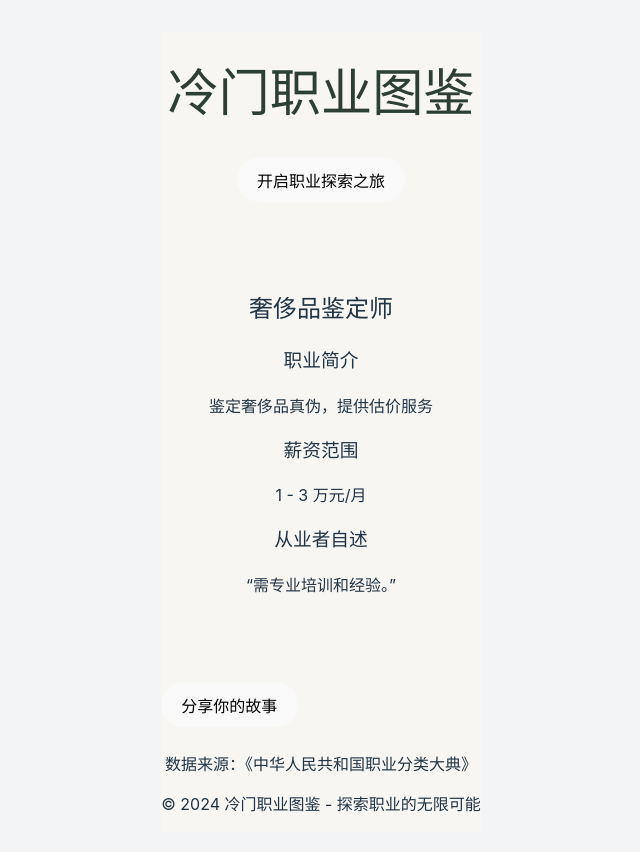
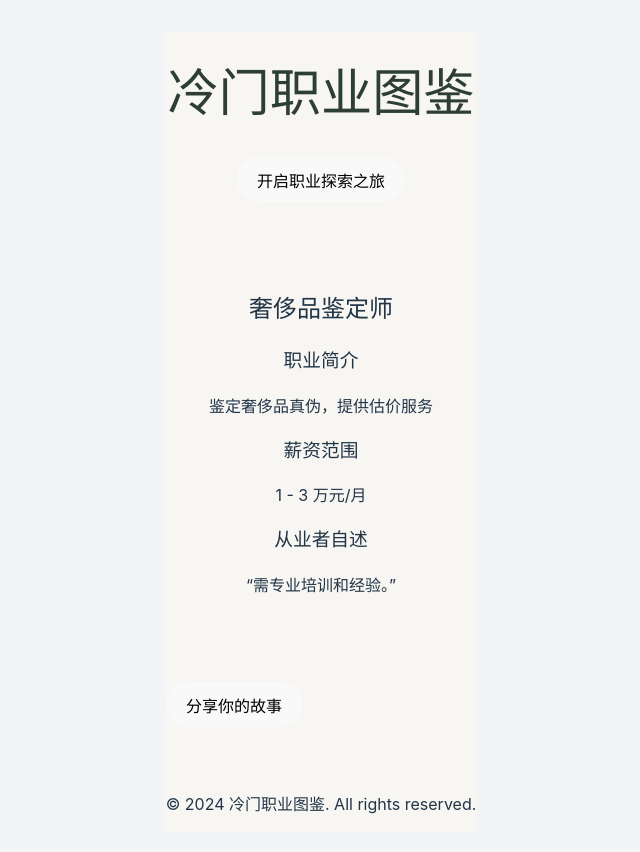
Before and after one commit to rabble-ldy/rare-jobs-explorer, a React (Vite) app: page / in a window 1280 px wide. Both pictures are taken after a click on the button "开启职业探索之旅". Shown: the top 852 px of the page, without its empty margins (319-959 px from the left). Built offline with nearby package versions, Linux system fonts and the light colour scheme.

Commit message:
style: 统一页面背景色为暖黄色

```diff
--- a/src/App.jsx
+++ b/src/App.jsx
@@ -101,7 +101,7 @@ function App() {
   return (
     <div className="min-h-screen flex flex-col" style={{ backgroundColor: '#F8F6F2' }}>
       <Header />
-      <main className="flex-1 container mx-auto px-4 py-16">
+      <main className="flex-1 container mx-auto px-4 py-16" style={{ backgroundColor: '#F8F6F2' }}>
         {error && (
           <div className="text-center text-red-600 my-4 text-2xl">
             {error}
--- a/src/components/Footer.jsx
+++ b/src/components/Footer.jsx
@@ -1,14 +1,9 @@
 function Footer() {
   return (
-    <footer className="bg-gray-800 text-white mt-12">
-      <div className="container mx-auto px-4 py-8">
-        <div className="text-center">
-          <p className="text-sm">
-            数据来源：《中华人民共和国职业分类大典》
-          </p>
-          <p className="text-sm mt-2 text-gray-400">
-            © 2024 冷门职业图鉴 - 探索职业的无限可能
-          </p>
+    <footer className="py-6" style={{ backgroundColor: '#F8F6F2' }}>
+      <div className="container mx-auto px-4">
+        <div className="text-center text-gray-500">
+          <p>© 2024 冷门职业图鉴. All rights reserved.</p>
         </div>
       </div>
     </footer>
```
